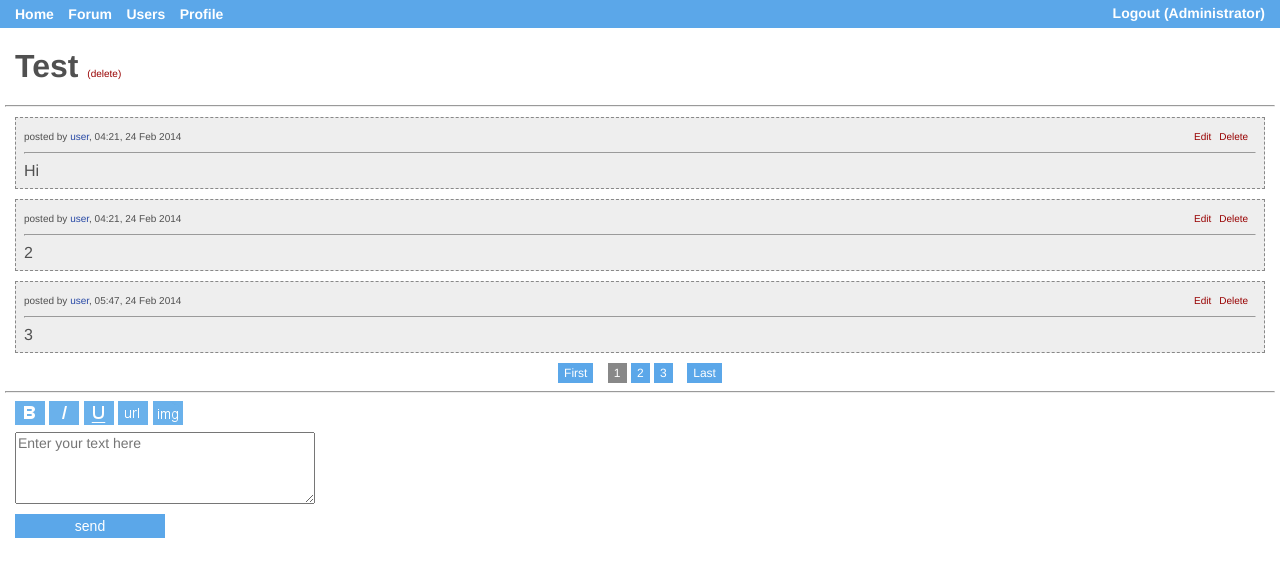
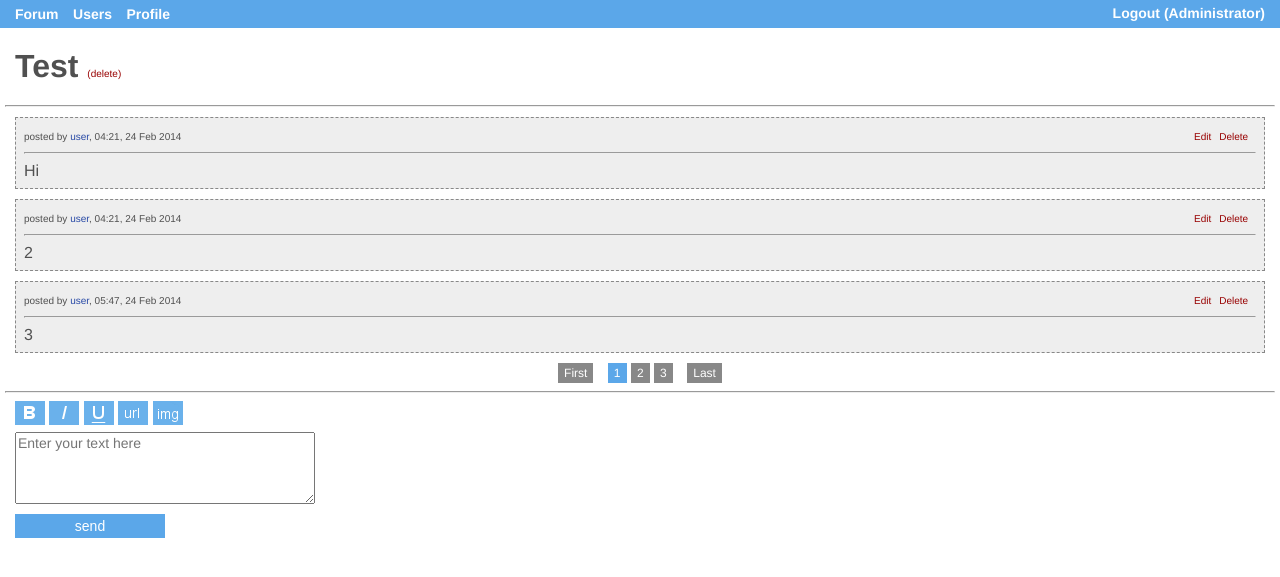
Before and after one commit to smartpony/forum, a Flask app: page /forum/topic/show/1 in a window 1280 px wide. Shown: the top 577 px of the page. Run offline with Flask 2, Linux system fonts and the light colour scheme; a user stored in the database is signed in; data comes from the database, SQL or seed files in the repository; both versions use the stored data as it was after the commit; parts of the project's set-up code (start-up, migrations or seed data) failed here and were passed over.

Commit message:
Pagination for topics and users lists.

```diff
--- /dev/null
+++ b/app/static/common.css
@@ -0,0 +1,33 @@
+/* ОБЩЕЕ */
+
+/* Пагинация (номера страниц) */
+
+div.c_pages {
+ margin: 10px;
+ text-align: center;
+}
+
+a.c_page_number {
+ padding: 3px 6px;
+ font-size: 12px;
+ color: #ffffff;
+ text-decoration: none;
+ background: #888888;
+}
+
+a.c_current_page_number {
+ padding: 3px 6px;
+ font-size: 12px;
+ color: #ffffff;
+ text-decoration: none;
+ background: #5ba7e9;
+}
+
+a.c_page_firstlast {
+ margin: 10px;
+ padding: 3px 6px;
+ font-size: 12px;
+ color: #ffffff;
+ text-decoration: none;
+ background: #888888;
+}
--- a/app/static/topic.css
+++ b/app/static/topic.css
@@ -34,10 +34,6 @@ div.t_message_text {
  font-size: 16px;
 }
 
-div.t_pages {
- margin: 10px;
- text-align: center;
-}
 
 a.t_author {
  font-size: 10px;
@@ -51,28 +47,3 @@ a.t_edit_del {
  color: #980000;
  text-decoration: none;
 }
-
-a.t_page_number {
- padding: 3px 6px;
- font-size: 12px;
- color: #ffffff;
- text-decoration: none;
- background: #5ba7e9;
-}
-
-a.t_current_page_number {
- padding: 3px 6px;
- font-size: 12px;
- color: #ffffff;
- text-decoration: none;
- background: #888888;
-}
-
-a.t_page_firstlast {
- margin: 10px;
- padding: 3px 6px;
- font-size: 12px;
- color: #ffffff;
- text-decoration: none;
- background: #5ba7e9;
-}
--- a/app/static/userlist.css
+++ b/app/static/userlist.css
@@ -67,7 +67,17 @@ a.ul_table_head_order {
 }
 
 /* Разметка столбцов */
-a.ul_table_login {
+a.ul_table_login_admin {
+ display: inline-table;
+ width: 51%;
+ vertical-align: middle;
+ color: #294aa6;
+ font-weight: bold;
+ text-decoration: none;
+ font-size: 16px;
+}
+
+a.ul_table_login_user {
  display: inline-table;
  width: 51%;
  vertical-align: middle;
--- a/app/templates/base.html
+++ b/app/templates/base.html
@@ -2,8 +2,8 @@
 <head>
     <meta http-equiv="Content-Type" content="text/html; charset=utf-8">
     {% block title %}{% endblock %}
+    <link rel="stylesheet" type="text/css" href="/static/common.css">
     <link rel="stylesheet" type="text/css" href="/static/base.css">
-    <link rel="stylesheet" type="text/css" href="/static/index.css">
     <link rel="stylesheet" type="text/css" href="/static/form.css">
     <link rel="stylesheet" type="text/css" href="/static/forum.css">
     <link rel="stylesheet" type="text/css" href="/static/topic.css">
@@ -17,7 +17,6 @@
 <body>
 
 <div class="b_header">
-    <a class="b_header" href="{{url_for('index')}}">Home</a>
     <a class="b_header" href="{{url_for('forum')}}">Forum</a>
     <a class="b_header" href="{{url_for('userlist')}}">Users</a>
     {% if user.is_authenticated() %}
--- a/app/templates/topic.html
+++ b/app/templates/topic.html
@@ -35,16 +35,16 @@
 </div>
 {% endfor %}
 
-<div class="t_pages">
-    <a class="t_page_firstlast" href="{{url_for('topic', topic_id=topic.id, page=1)}}">First</a>
+<div class="c_pages">
+    <a class="c_page_firstlast" href="{{url_for('topic', topic_id=topic.id, page=1)}}">First</a>
 {% for page_number in pagination.pages_list %}
     {% if page_number == pagination.page %}
-    <a class="t_current_page_number" href="{{url_for('topic', topic_id=topic.id, page=page_number)}}">{{page_number}}</a>
+    <a class="c_current_page_number" href="{{url_for('topic', topic_id=topic.id, page=page_number)}}">{{page_number}}</a>
     {% else %}
-    <a class="t_page_number" href="{{url_for('topic', topic_id=topic.id, page=page_number)}}">{{page_number}}</a>
+    <a class="c_page_number" href="{{url_for('topic', topic_id=topic.id, page=page_number)}}">{{page_number}}</a>
     {% endif %}
 {% endfor %}
-    <a class="t_page_firstlast" href="{{url_for('topic', topic_id=topic.id, page=pagination.pages)}}">Last</a>
+    <a class="c_page_firstlast" href="{{url_for('topic', topic_id=topic.id, page=pagination.pages)}}">Last</a>
 </div>
 
 <hr>
--- a/app/views.py
+++ b/app/views.py
@@ -34,12 +34,17 @@ class Pagination(object):
     # Список номеров страниц, которые будут внизу страницы
     @property
     def pages_list(self):
-        if self.page < 3:
+        if self.pages < 4:
+            res = range(1, self.pages+1)
+        elif self.page < 3 and self.page+2 < self.pages:
             res = range(1, self.page+3)
+        elif self.page < 3 and self.page+2 >= self.pages:
+            res = range(1, self.pages+1)
         elif self.page > self.pages-3:
             res = range(self.page-2, self.pages+1)
         else:
             res = range(self.page-2, self.page+3)
+
         return(res)
 
     # Номер начального элемента для страницы
@@ -156,17 +161,21 @@ def login():
         login_form=form))
 
 
-# --- КОРЕНЬ ------------------------------------
+# --- ФОРУМ -------------------------------------
 @app.route('/')
 @app.route('/index')
-def index():
-    return(render_template('index.html',
-        user=current_user))
+@app.route('/forum', methods=['GET', 'POST'])
+def forum(page=1):
+    # Тем на странице
+    PER_PAGE = 3
 
+    # Нужная страница
+    if request.args.get('page'):
+        page = int(request.args.get('page'))
 
-# --- ФОРУМ -------------------------------------
-@app.route('/forum', methods=['GET', 'POST'])
-def forum():
+    # Разбиение на страницы
+    pagination = Pagination(page, PER_PAGE, ForumTopic.query.count())
+
     # Форма для постинга сообщений
     form_topic = TopicForm()
     form_message = MessageForm()
@@ -208,12 +217,12 @@ def forum():
         user=current_user,
         all_topics=all_topics,
         form_topic=form_topic,
-        form_message=form_message))
+        form_message=form_message,
+        pagination=pagination))
 
 
 # --- ТЕМА НА ОТДЕЛЬНОЙ СТРАНИЦЕ ----------------
 @app.route('/forum/topic/show/<topic_id>', methods=['GET', 'POST'])
-#@app.route('/forum/topic/show/<topic_id>/<int:page>', methods=['GET', 'POST'])
 def topic(topic_id, page=1):
     # Сообщений на странице
     PER_PAGE = 3
@@ -374,7 +383,17 @@ def delete_message(message_id):
 
 # --- СПИСОК ПОЛЬЗОВАТЕЛЕЙ ----------------------
 @app.route('/userlist')
-def userlist():
+def userlist(page=1):
+    # Пользователей на странице
+    PER_PAGE = 3
+
+    # Нужная страница
+    if request.args.get('page'):
+        page = int(request.args.get('page'))
+
+    # Разбиение на страницы
+    pagination = Pagination(page, PER_PAGE, User.query.count())
+
     # Аргументы сортировки из GET-запроса
     sort_field = request.args.get('sort')
     sort_order = request.args.get('desc')
@@ -403,7 +422,8 @@ def userlist():
     # Вернуть страницу
     return(render_template('/userlist.html',
         user=current_user,
-        users_list=users_list))
+        users_list=users_list,
+        pagination=pagination))
 
 
 # --- ПРОФИЛЬ ПОЛЬЗОВАТЕЛЯ ----------------------
```
Also changed, not shown: app/templates/forum.html (+13 -1 lines), app/templates/userlist.html (+17 -2 lines), db_create_orm.py (+31 -0 lines), base.db, 1 other file.
